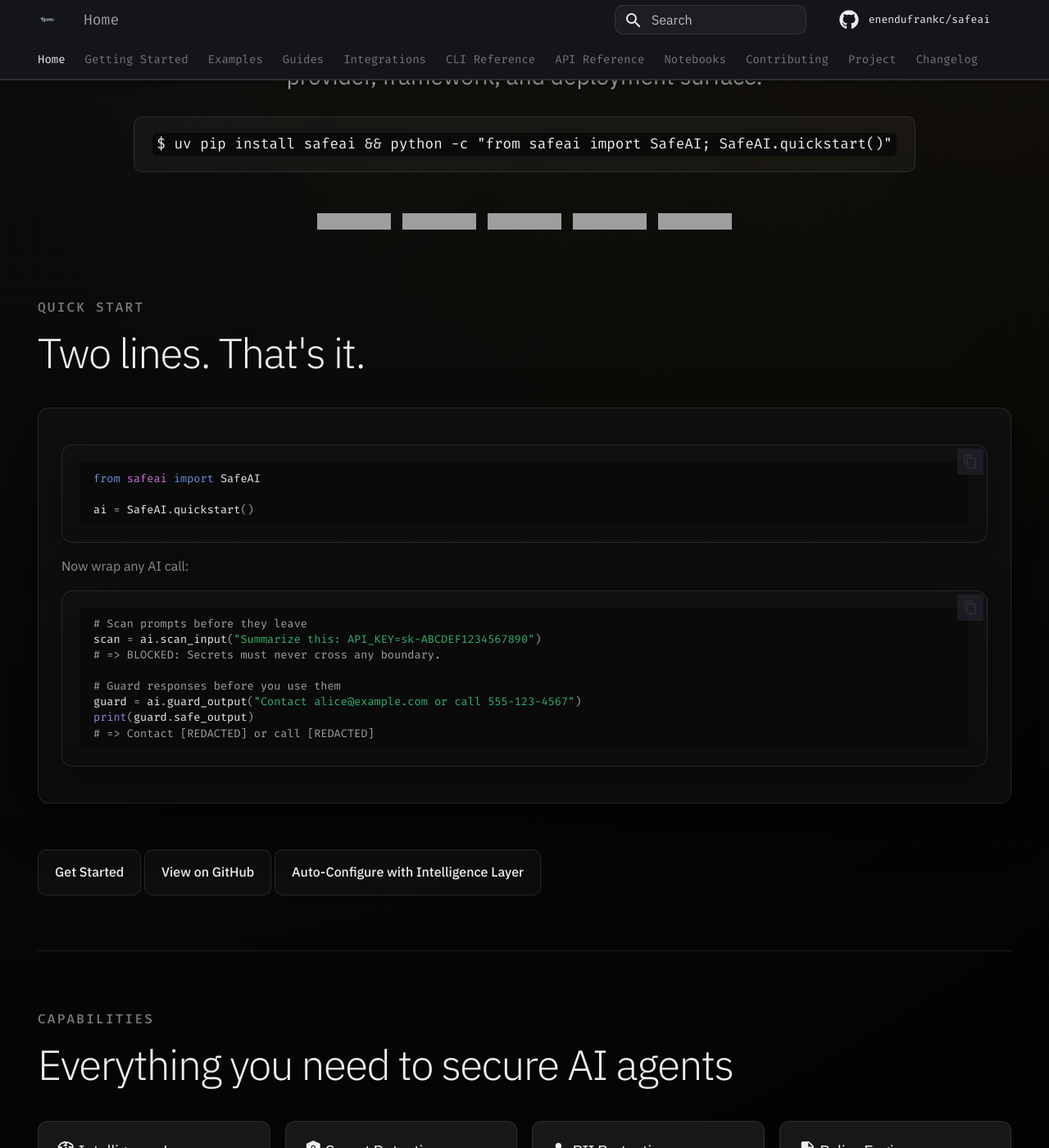
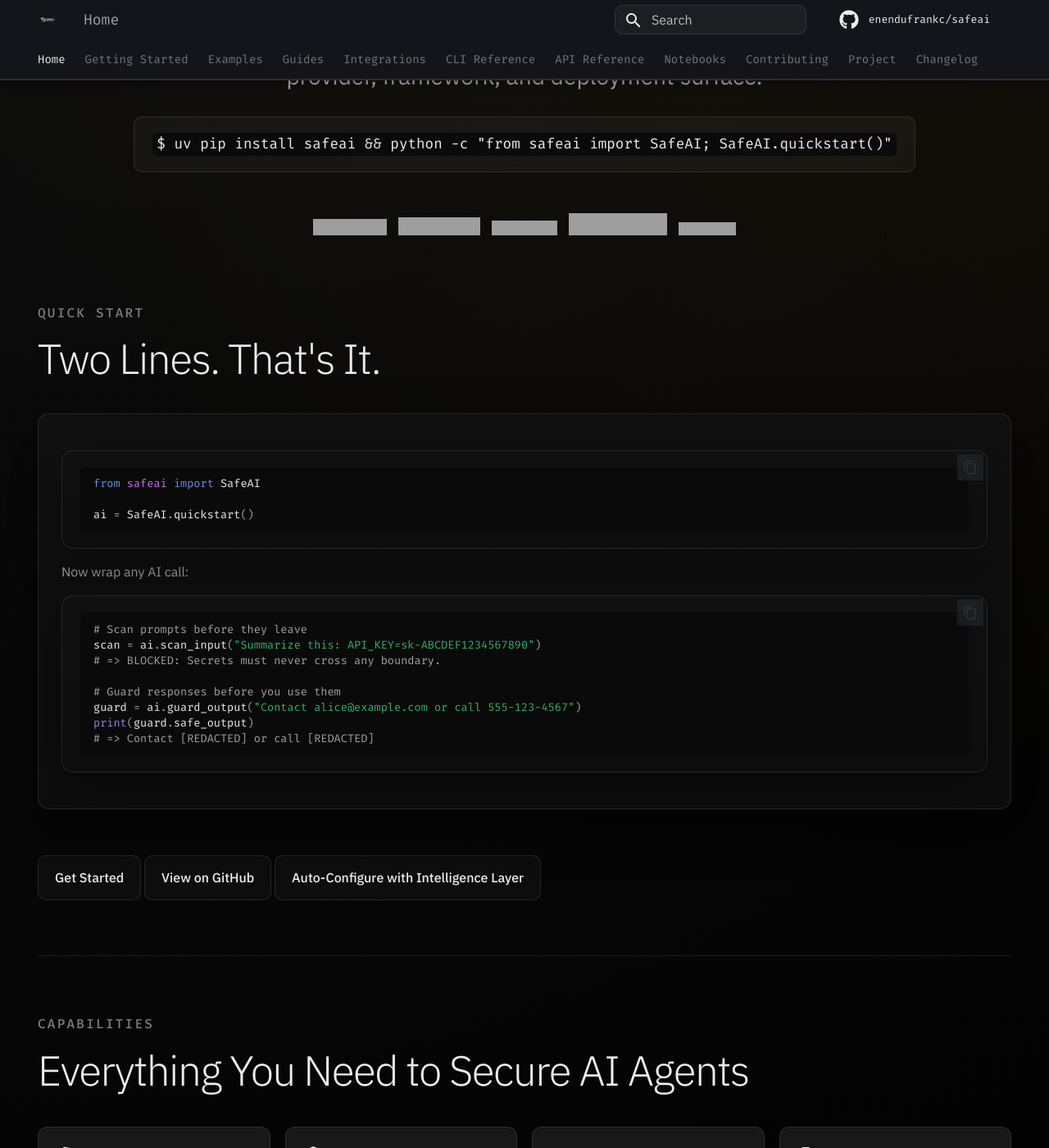
Before and after one commit to enendufrankc/safeai, an MkDocs documentation site: the page built from docs/index.md, in a window 1280 px wide and 1400 px high, scrolled down 535 px. Shown: the whole window at 82% size. Built offline with MkDocs 1.6.1 and Material for MkDocs 9.7.7, drawn with Linux system fonts in a browser that asks for light colours; comment, search, counter and statistics services are not loaded; some of the changed text lies outside the part shown; grey boxes are pictures that could not be loaded.

Commit message:
fix: improve docs UI for web interface guidelines compliance
- Add color-scheme: dark and theme-color meta for proper dark mode
- Add focus-visible ring on all interactive elements (accent gold)
- Add prefers-reduced-motion: reduce to disable animations
- Use compositor-friendly transitions (transform/opacity only)
- Add text-wrap: balance on headings, tabular-nums on tables
- Add env(safe-area-inset-*) for notched mobile devices
- Add aria-hidden on decorative ASCII art
- Convert badge images to explicit width/height to prevent CLS
- Title Case all headings per Chicago style
- Add font preconnect and theme-color via template override
- Add smooth scrolling, custom scrollbars, selection color
- Add touch-action, overscroll-behavior, scroll-margin-top

Co-authored-by: Copilot <223556219+Copilot@users.noreply.github.com>

````diff
--- a/docs/index.md
+++ b/docs/index.md
@@ -8,7 +8,7 @@ hide:
 <div class="hero" markdown>
 
 <div class="hero-shell">
-<pre class="hero-ascii">███████  █████  ███████ ███████  █████  ██
+<pre class="hero-ascii" aria-hidden="true">███████  █████  ███████ ███████  █████  ██
 ██      ██   ██ ██      ██      ██   ██ ██
 ███████ ███████ █████   █████   ███████ ██
      ██ ██   ██ ██      ██      ██   ██ ██
@@ -23,24 +23,24 @@ hide:
 Secure the full path from prompt to tool call to model output across any provider, framework, and deployment surface.</p>
 
 <div class="hero-command">
-<code>$ uv pip install safeai && python -c "from safeai import SafeAI; SafeAI.quickstart()"</code>
+<code>$ uv pip install safeai &amp;&amp; python -c "from safeai import SafeAI; SafeAI.quickstart()"</code>
 </div>
 
 </div>
 
 <div class="badges" markdown>
 
-[![Build](https://img.shields.io/github/actions/workflow/status/enendufrankc/safeai/quality.yml?label=build&style=flat-square)](https://github.com/enendufrankc/safeai/actions/workflows/quality.yml)
-[![Release](https://img.shields.io/badge/release-v0.7.0-blue?style=flat-square)](https://github.com/enendufrankc/safeai/releases)
-[![PyPI](https://img.shields.io/pypi/v/safeai?style=flat-square&label=pypi)](https://pypi.org/project/safeai/)
-[![License](https://img.shields.io/badge/license-Apache--2.0-green?style=flat-square)](https://github.com/enendufrankc/safeai/blob/main/LICENSE)
-[![Stars](https://img.shields.io/github/stars/enendufrankc/safeai?style=flat-square)](https://github.com/enendufrankc/safeai/stargazers)
+<img src="https://img.shields.io/github/actions/workflow/status/enendufrankc/safeai/quality.yml?label=build&style=flat-square" alt="Build" width="90" height="20" loading="eager">
+<img src="https://img.shields.io/badge/release-v0.7.0-blue?style=flat-square" alt="Release" width="100" height="20" loading="eager">
+<img src="https://img.shields.io/pypi/v/safeai?style=flat-square&label=pypi" alt="PyPI" width="80" height="20" loading="eager">
+<img src="https://img.shields.io/badge/license-Apache--2.0-green?style=flat-square" alt="License" width="120" height="20" loading="eager">
+<img src="https://img.shields.io/github/stars/enendufrankc/safeai?style=flat-square" alt="Stars" width="70" height="20" loading="eager">
 
 </div>
 
 <div class="section-header" markdown>
 <p class="section-kicker">Quick Start</p>
-<h2>Two lines. That's it.</h2>
+<h2>Two Lines. That's It.</h2>
 </div>
 
 <div class="quickstart-block" markdown>
@@ -78,7 +78,7 @@ print(guard.safe_output)
 
 <div class="section-header" markdown>
 <p class="section-kicker">Capabilities</p>
-<h2>Everything you need to secure AI agents</h2>
+<h2>Everything You Need to Secure AI Agents</h2>
 </div>
 
 <div class="feature-grid" markdown>
@@ -154,7 +154,7 @@ Block `rm -rf /`, `DROP TABLE`, fork bombs, pipe-to-shell, and force pushes.
 
 <div class="section-header" markdown>
 <p class="section-kicker">Architecture</p>
-<h2>How SafeAI works</h2>
+<h2>How SafeAI Works</h2>
 </div>
 
 ```text
@@ -191,7 +191,7 @@ Block `rm -rf /`, `DROP TABLE`, fork bombs, pipe-to-shell, and force pushes.
 
 SafeAI enforces security at the boundaries where data enters, exits, and crosses trust lines. Every prompt, tool call, agent message, file payload, and model response is evaluated before it moves to the next system.
 
-### End-to-end flow
+### End-to-End Flow
 
 1. Input enters through the SDK, proxy, CLI, or framework adapter.
 2. Detectors classify secrets, PII, and custom policy tags.
@@ -200,7 +200,7 @@ SafeAI enforces security at the boundaries where data enters, exits, and crosses
 5. Output is guarded before it reaches users, downstream tools, or other agents.
 6. Every decision is written to audit logs and exposed to metrics, dashboard views, and intelligence workflows.
 
-### Core runtime components
+### Core Runtime Components
 
 | Layer | What it does | Key modules |
 |:---|:---|:---|
@@ -213,7 +213,7 @@ SafeAI enforces security at the boundaries where data enters, exits, and crosses
 | Integration surfaces | Embeds SafeAI into frameworks, coding agents, APIs, and infrastructure | `safeai/middleware/*`, `safeai/proxy/*`, `safeai/mcp/server.py`, `safeai/agents/installers/*` |
 | Advisory intelligence | Generates recommendations and staged configs without entering the enforcement path | `safeai/intelligence/*` |
 
-### Deployment model
+### Deployment Model
 
 SafeAI is designed so the same enforcement model can run in multiple places:
 
@@ -223,7 +223,7 @@ SafeAI is designed so the same enforcement model can run in multiple places:
 - As an MCP server for MCP-compatible agent clients.
 - With dashboard, alerts, templates, plugins, and intelligence agents layered on top for operations at scale.
 
-### Design guarantees
+### Design Guarantees
 
 - Deterministic enforcement at runtime. AI does not make final security decisions.
 - Policy-as-data with versioned YAML instead of hidden logic in application code.
@@ -237,7 +237,7 @@ SafeAI is designed so the same enforcement model can run in multiple places:
 
 <div class="section-header" markdown>
 <p class="section-kicker">Roadmap</p>
-<h2>Platform evolution</h2>
+<h2>Platform Evolution</h2>
 </div>
 
 SafeAI has been built in phases, with each phase expanding the runtime while preserving the same boundary model.
@@ -254,7 +254,7 @@ SafeAI has been built in phases, with each phase expanding the runtime while pre
 | Phase 6: Ecosystem and Community | Complete | Plugin system, CrewAI and AutoGen adapters, structured/file scanning, templates, coding-agent hooks, MCP |
 | Phase 7: Intelligence Layer | Complete | BYOM intelligence backend, metadata sanitization, 5 advisory agents, staging workflow, proxy/dashboard intelligence endpoints |
 
-### Current platform scope
+### Current Platform Scope
 
 The project now covers the full agent security stack:
 
@@ -265,7 +265,7 @@ The project now covers the full agent security stack:
 - SDK, CLI, proxy, dashboard, coding-agent hooks, and MCP deployment surfaces.
 - Intelligence workflows for auto-configuration, policy recommendation, incident explanation, compliance mapping, and integration generation.
 
-### Planned next
+### Planned Next
 
 | Initiative | Direction |
 |:---|:---|
@@ -280,7 +280,7 @@ The project now covers the full agent security stack:
 
 ---
 
-## See it in action
+## See It in Action
 
 !!! example "Securing OpenClaw with SafeAI"
     A complete walkthrough running SafeAI as a sidecar alongside [OpenClaw](https://openclaw.ai/) — an open-source personal AI assistant with shell access, file system permissions, and messaging across WhatsApp, Telegram, Slack, Discord, and more.
@@ -291,7 +291,7 @@ The project now covers the full agent security stack:
 
 ---
 
-## Works with everything
+## Works With Everything
 
 <div class="compat-table" markdown>
 
--- /dev/null
+++ b/docs/overrides/main.html
@@ -0,0 +1,7 @@
+{% extends "base.html" %}
+
+{% block extrahead %}
+  <meta name="theme-color" content="#000000">
+  <link rel="preconnect" href="https://fonts.googleapis.com">
+  <link rel="preconnect" href="https://fonts.gstatic.com" crossorigin>
+{% endblock %}
--- a/docs/stylesheets/extra.css
+++ b/docs/stylesheets/extra.css
@@ -1,6 +1,7 @@
 @import url("https://fonts.googleapis.com/css2?family=Fira+Mono:wght@400;500&family=IBM+Plex+Sans:wght@400;500;600;700&display=swap");
 
 :root {
+  color-scheme: dark;
   --safeai-bg: #000000;
   --safeai-surface: #0a0a0a;
   --safeai-surface-2: #121212;
@@ -14,6 +15,8 @@
   --safeai-accent-soft: rgba(255, 178, 0, 0.18);
   --safeai-success: #00ca52;
   --safeai-shadow: 0 20px 60px rgba(0, 0, 0, 0.35);
+  --safeai-focus-ring: 0 0 0 2px var(--safeai-bg), 0 0 0 4px var(--safeai-accent);
+  --safeai-transition-speed: 0.18s;
   --md-default-bg-color: var(--safeai-bg);
   --md-default-fg-color: var(--safeai-text);
   --md-default-fg-color--light: var(--safeai-text-muted);
@@ -30,6 +33,7 @@
 }
 
 [data-md-color-scheme="slate"] {
+  color-scheme: dark;
   --md-default-bg-color: var(--safeai-bg);
   --md-default-fg-color: var(--safeai-text);
   --md-default-fg-color--light: var(--safeai-text-muted);
@@ -45,6 +49,12 @@
   --md-footer-fg-color: var(--safeai-text-muted);
 }
 
+html {
+  scroll-behavior: smooth;
+  -webkit-tap-highlight-color: rgba(255, 178, 0, 0.15);
+  touch-action: manipulation;
+}
+
 html,
 body,
 [data-md-color-scheme="slate"] {
@@ -52,6 +62,36 @@ body,
     radial-gradient(circle at top left, rgba(255, 255, 255, 0.05), transparent 28%),
     radial-gradient(circle at top right, rgba(255, 178, 0, 0.06), transparent 18%),
     linear-gradient(180deg, #030303 0%, #000000 100%);
+}
+
+::selection {
+  background: var(--safeai-accent-soft);
+  color: var(--safeai-text);
+}
+
+::-webkit-scrollbar {
+  width: 8px;
+  height: 8px;
+}
+
+::-webkit-scrollbar-track {
+  background: transparent;
+}
+
+::-webkit-scrollbar-thumb {
+  background: rgba(255, 255, 255, 0.12);
+  border-radius: 4px;
+}
+
+::-webkit-scrollbar-thumb:hover {
+  background: rgba(255, 255, 255, 0.2);
+}
+
+@supports (scrollbar-color: auto) {
+  * {
+    scrollbar-color: rgba(255, 255, 255, 0.12) transparent;
+    scrollbar-width: thin;
+  }
 }
 
 body,
@@ -124,6 +164,7 @@ pre,
 .md-typeset h4 {
   letter-spacing: -0.03em;
   color: var(--safeai-text);
+  text-wrap: balance;
 }
 
 .md-typeset h1 {
@@ -324,11 +365,12 @@ pre,
   background:
     linear-gradient(180deg, rgba(255, 255, 255, 0.025), rgba(255, 255, 255, 0.01)),
     var(--safeai-surface-2);
-  transition: transform 0.18s ease, border-color 0.18s ease, background 0.18s ease;
+  transition: transform var(--safeai-transition-speed) ease, opacity var(--safeai-transition-speed) ease;
 }
 
 .md-typeset .feature-card:hover {
   transform: translateY(-2px);
+  opacity: 0.95;
   border-color: var(--safeai-border-strong);
   background:
     linear-gradient(180deg, rgba(255, 255, 255, 0.04), rgba(255, 255, 255, 0.015)),
@@ -371,6 +413,7 @@ pre,
 
 .md-typeset table:not([class]) td {
   color: var(--safeai-text-muted);
+  font-variant-numeric: tabular-nums;
 }
 
 .md-typeset .architecture-link {
@@ -468,3 +511,111 @@ pre,
     margin-top: 2.8rem;
   }
 }
+
+/* Focus states — visible keyboard focus on all interactive elements */
+:focus-visible {
+  outline: none;
+  box-shadow: var(--safeai-focus-ring);
+  border-radius: 6px;
+}
+
+.md-typeset .cta a.md-button:focus-visible {
+  box-shadow: var(--safeai-focus-ring);
+}
+
+.md-tabs__link:focus-visible,
+.md-nav__link:focus-visible,
+.md-search__input:focus-visible {
+  box-shadow: var(--safeai-focus-ring);
+  border-radius: 6px;
+}
+
+.md-header__button:focus-visible {
+  box-shadow: var(--safeai-focus-ring);
+  border-radius: 6px;
+}
+
+.md-typeset a:focus-visible {
+  box-shadow: var(--safeai-focus-ring);
+  border-radius: 4px;
+}
+
+.md-typeset .architecture-link:focus-visible {
+  box-shadow: var(--safeai-focus-ring);
+  border-radius: 4px;
+}
+
+.md-typeset .feature-card:focus-within {
+  border-color: var(--safeai-accent);
+  box-shadow: 0 0 0 1px var(--safeai-accent);
+}
+
+/* Hover & interactive states — increased contrast */
+.md-typeset a:hover {
+  color: var(--safeai-accent);
+}
+
+.md-header__button:hover {
+  opacity: 0.85;
+}
+
+.md-typeset .cta a.md-button:active {
+  transform: scale(0.98);
+}
+
+.md-typeset .feature-card:active {
+  transform: scale(0.99);
+}
+
+/* Prefers reduced motion — disable all transitions and transforms */
+@media (prefers-reduced-motion: reduce) {
+  *,
+  *::before,
+  *::after {
+    animation-duration: 0.01ms !important;
+    animation-iteration-count: 1 !important;
+    transition-duration: 0.01ms !important;
+    scroll-behavior: auto !important;
+  }
+
+  .md-typeset .feature-card:hover {
+    transform: none;
+  }
+
+  .md-typeset .cta a.md-button:active {
+    transform: none;
+  }
+
+  .md-typeset .feature-card:active {
+    transform: none;
+  }
+}
+
+/* Safe areas for notched devices */
+@supports (padding: env(safe-area-inset-bottom)) {
+  .md-header {
+    padding-left: env(safe-area-inset-left);
+    padding-right: env(safe-area-inset-right);
+  }
+
+  .md-footer {
+    padding-bottom: env(safe-area-inset-bottom);
+    padding-left: env(safe-area-inset-left);
+    padding-right: env(safe-area-inset-right);
+  }
+
+  .md-content__inner {
+    padding-left: env(safe-area-inset-left);
+    padding-right: env(safe-area-inset-right);
+  }
+}
+
+/* Modal / dialog scroll containment */
+.md-search__overlay {
+  overscroll-behavior: contain;
+}
+
+/* Smooth anchor scroll offset for sticky header */
+[id] {
+  scroll-margin-top: 4rem;
+}
--- a/mkdocs.yml
+++ b/mkdocs.yml
@@ -7,6 +7,7 @@ edit_uri: edit/main/docs/
 
 theme:
   name: material
+  custom_dir: docs/overrides
   logo: assets/logo-transparent.png
   favicon: assets/favicon.png
   palette:
````
Also changed, not shown: other parts of docs/index.md (+1 -1 lines).
